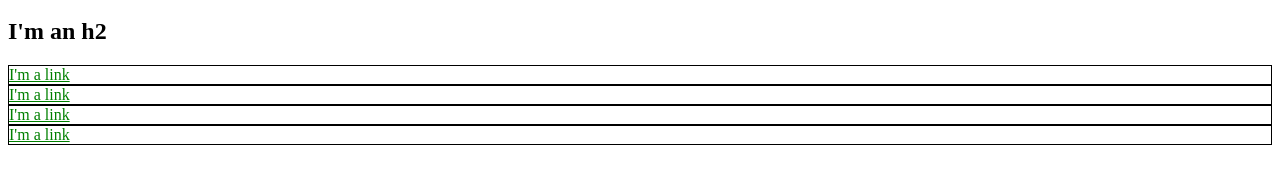
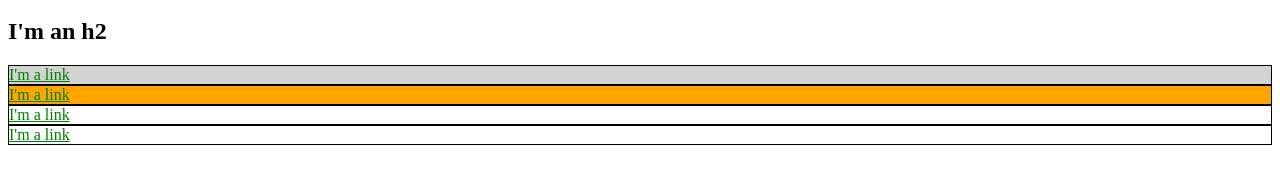
Before and after one commit to Atafhazadeveloper/Atafhazadeveloper.github.io, a plain HTML site: page index.html in a window 1280 px wide. Shown: the part 136-320 px from the top of the page. Drawn offline with Linux system fonts and the light colour scheme.

Commit message:
Add CSS style to boxes

```diff
--- a/index.html
+++ b/index.html
@@ -2,37 +2,54 @@
 <html lang="en" dir="ltr">
   <head>
     <meta charset="utf-8">
+    <style>
+      a{
+        color: red;
+      }
+      #exec-bio {
+        background-color: lightgray;
+      }
+      #sample-bio{
+        background-color: orange;
+      }
+      .bio-box {
+        border: 1px solid black;
+      }
+      .bio-box a{
+        color: green;
+      }
+    </style>
     <title>Test Page: Dont' Panic</title>
   </head>
   <body>
+
     <h1>I'm an h1</h1>
     <ul>
       <li>
-        <a href="https://example.com"style="color: red;">Link</a>
+        <a href="https://example.com">Link</a>
       </li>
       <li>
-        <a href="https://example.com/"style="color: red;">Link</a>
+        <a href="https://example.com/">Link</a>
       </li>
       <li>
-        <a href="htttps://example.com/" style="color: red;">Link</a>
+        <a href="htttps://example.com/">Link</a>
       </li>
     </ul>
     <h2>I'm an h2</h2>
-    <div style="border: 1px solid black;">
+  <div id= "exec-bio" class = "bio-box"><a href="https://example.com/" style="color: green;">I'm a
+  link</a>
+  </div>
+  <div id= "sample-bio" class = "bio-box">
   <a href="https://example.com/" style="color: green;">I'm a
   link</a>
   </div>
-    <div style="border: 1px solid black;">
+  <div class= "bio-box">
   <a href="https://example.com/" style="color: green;">I'm a
   link</a>
   </div>
-    <div style="border: 1px solid black;">
+  <div class="bio-box">
   <a href="https://example.com/" style="color: green;">I'm a
   link</a>
   </div>
-    <div style="border: 1px solid black;">
-    <a href="https://example.com/" style="color: green;">I'm a link
-    </a>
-    </div>
     </body>
 </html>
```
Lines whose indentation alone changed are shown as unchanged.
